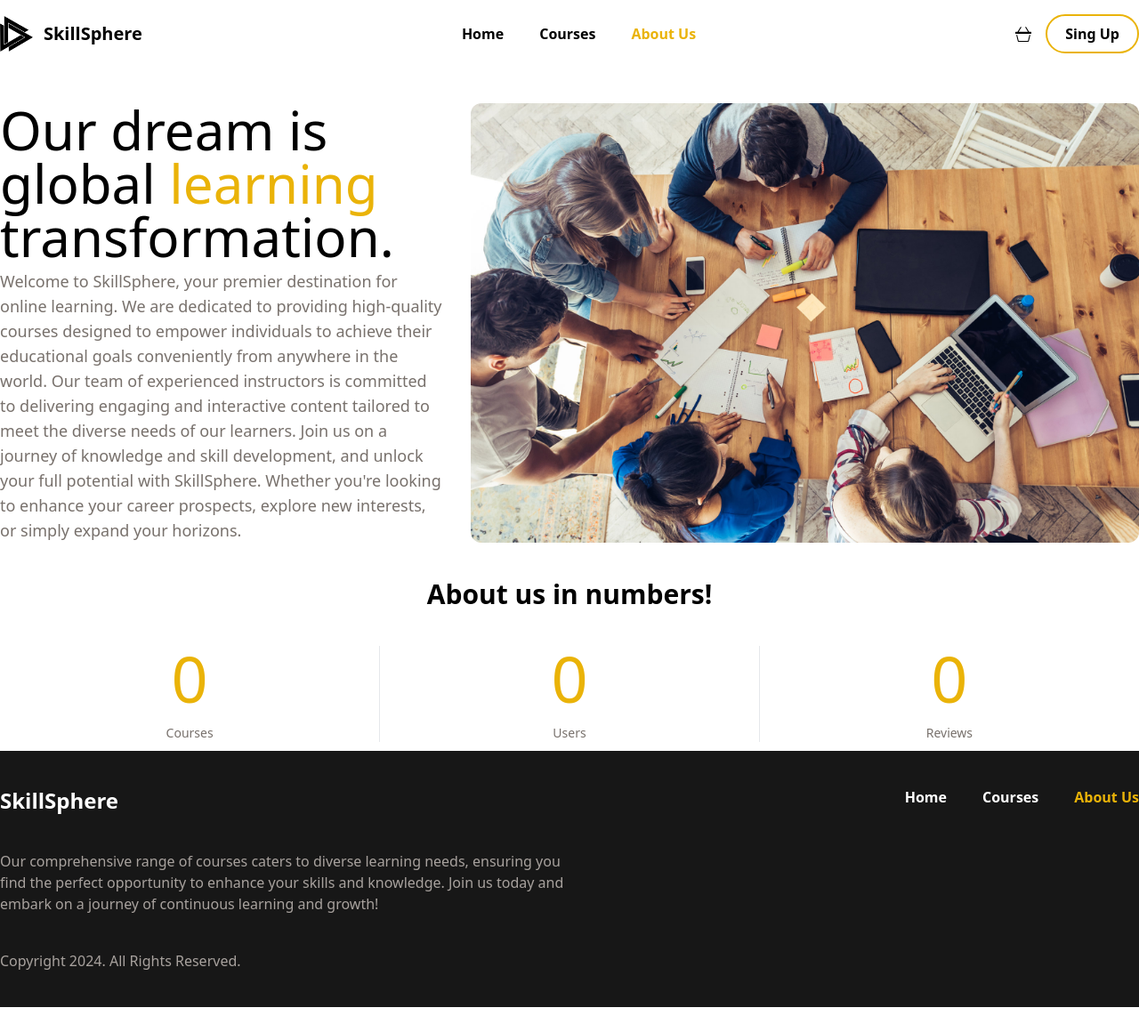
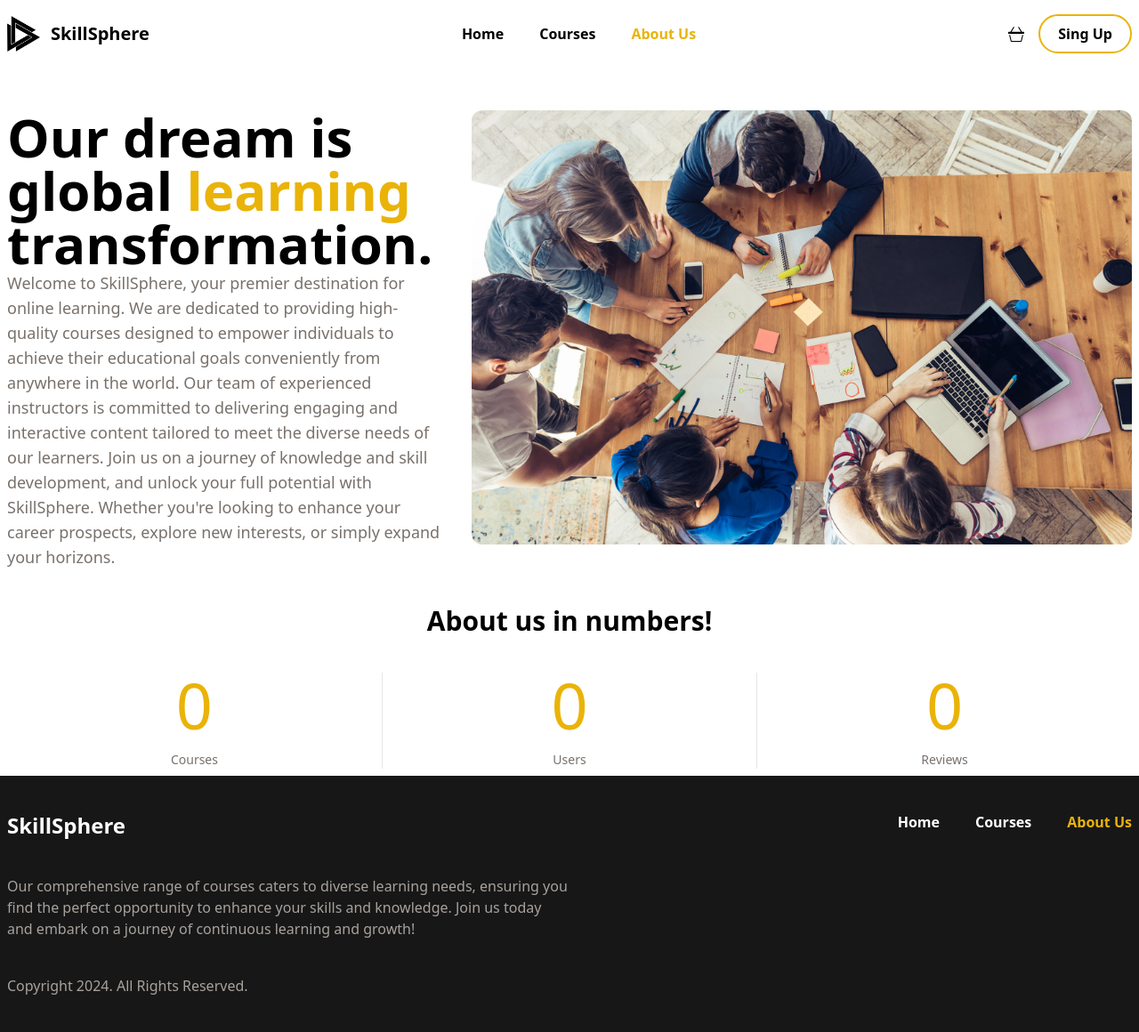
Before and after one commit to ArturDBW/SkillSphereApp, a React (Vite) app in the folder frontend/: page /aboutus in a window 1280 px wide. Shown: the whole page at 89% size. Before the commit the page ends 1132 px from the top, so only its background shows below. Built offline with nearby package versions, Linux system fonts and the light colour scheme; no server answers.

Commit message:
add rwd to aboutUs.tsx

```diff
--- a/frontend/src/components/Footer.tsx
+++ b/frontend/src/components/Footer.tsx
@@ -2,7 +2,7 @@ import { Navigation } from "./Navigation";
 
 export const Footer = () => {
   return (
-    <footer className="bg-neutral-900 py-10 text-white">
+    <footer className="bg-neutral-900 px-2 py-10 text-white">
       <div className="mx-auto max-w-screen-xl">
         <div className="flex justify-between">
           <span className="text-2xl font-bold">SkillSphere</span>
--- a/frontend/src/components/Header.tsx
+++ b/frontend/src/components/Header.tsx
@@ -27,7 +27,7 @@ export const Header = () => {
 
   return (
     <>
-      <header className="relative mx-auto flex max-w-screen-xl items-center justify-between py-4">
+      <header className="relative mx-auto flex max-w-screen-xl items-center justify-between px-2 py-4">
         <Link to="/">
           <div className="flex items-center space-x-3">
             <img src={logo} alt="logo" className="h-10" />
--- a/frontend/src/pages/AboutUs.tsx
+++ b/frontend/src/pages/AboutUs.tsx
@@ -41,53 +41,55 @@ export const AboutUs = () => {
   }, []);
 
   return (
-    <section className="mt-10 min-h-[calc(100vh-72px)]">
-      <div className="flex gap-x-7">
-        <div className="jus flex w-2/5 flex-col justify-between">
-          <h2 className="text-6xl">
+    <section className="mx-auto mt-10 min-h-[calc(100vh-72px)] max-lg:mt-4 max-sm:min-h-min">
+      <div className="mx-auto max-w-screen-xl p-2">
+        <div className="flex gap-x-7 max-lg:flex-col">
+          <div className="flex w-2/5 flex-col justify-between max-lg:w-full">
+            <h2 className="text-6xl font-bold max-xl:text-5xl max-lg:text-6xl max-sm:text-2xl">
               Our dream is global
               <span className="text-yellow-500"> learning</span> transformation.
             </h2>
-          <p className="text-lg text-stone-500">
+            <p className="text-lg text-stone-500 max-xl:mt-6 max-xl:text-base max-lg:text-lg max-sm:mt-2 max-sm:text-sm">
               Welcome to SkillSphere, your premier destination for online
               learning. We are dedicated to providing high-quality courses
               designed to empower individuals to achieve their educational goals
               conveniently from anywhere in the world. Our team of experienced
               instructors is committed to delivering engaging and interactive
-            content tailored to meet the diverse needs of our learners. Join us
-            on a journey of knowledge and skill development, and unlock your
-            full potential with SkillSphere. Whether you're looking to enhance
-            your career prospects, explore new interests, or simply expand your
-            horizons.
+              content tailored to meet the diverse needs of our learners. Join
+              us on a journey of knowledge and skill development, and unlock
+              your full potential with SkillSphere. Whether you're looking to
+              enhance your career prospects, explore new interests, or simply
+              expand your horizons.
             </p>
           </div>
-        <div className="w-3/5">
+          <div className="w-3/5 max-xl:mt-6 max-lg:w-full">
             <img src={aboutUsPhoto} alt="aboutUsPhoto" className="rounded-xl" />
           </div>
         </div>
-      <h2 className="my-10 flex justify-center text-3xl font-bold">
+        <h2 className="my-10 flex justify-center text-3xl font-bold max-sm:my-5 max-sm:text-xl">
           About us in numbers!
         </h2>
-      <div className="flex justify-around">
+        <div className="flex justify-around max-sm:mb-5">
           <div className="flex w-full flex-col items-center">
-          <animated.span className="text-7xl text-yellow-500">
+            <animated.span className="text-7xl text-yellow-500 max-sm:text-5xl">
               {coursesSpring.number.to((value) => Math.floor(value))}
             </animated.span>
             <span className="mt-4 text-sm text-stone-500">Courses</span>
           </div>
-        <div className="flex w-full flex-col items-center border-x">
-          <animated.span className="text-7xl text-yellow-500">
+          <div className="flex w-full flex-col items-center border-x ">
+            <animated.span className="text-7xl text-yellow-500 max-sm:text-5xl">
               {usersSpring.number.to((value) => Math.floor(value))}
             </animated.span>
             <span className="mt-4 text-sm text-stone-500">Users</span>
           </div>
           <div className="flex w-full flex-col items-center">
-          <animated.span className="text-7xl text-yellow-500">
+            <animated.span className="text-7xl text-yellow-500 max-sm:text-5xl">
               {reviewsSpring.number.to((value) => Math.floor(value))}
             </animated.span>
             <span className="mt-4 text-sm text-stone-500">Reviews</span>
           </div>
         </div>
+      </div>
     </section>
   );
 };
```
Lines whose indentation alone changed are shown as unchanged.
